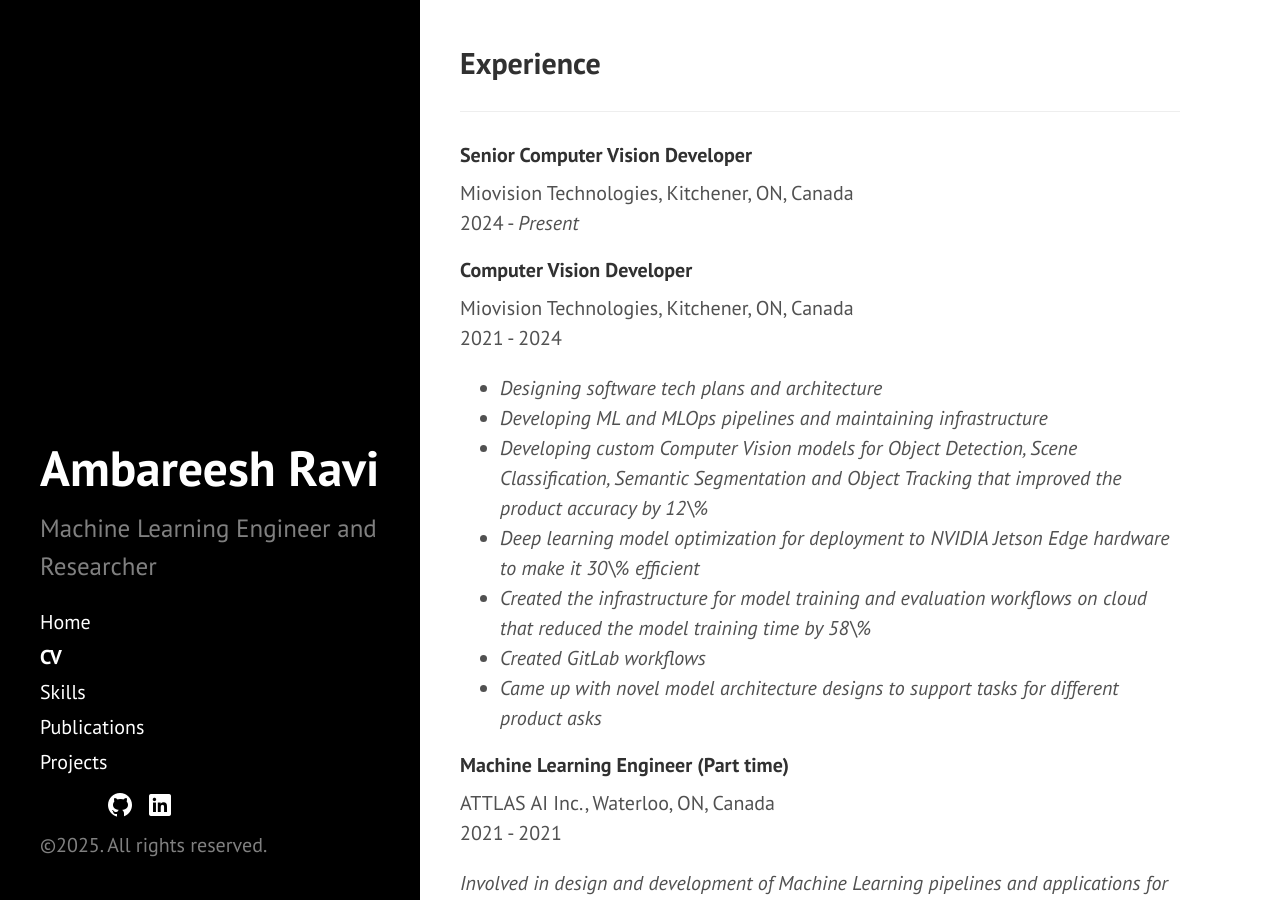
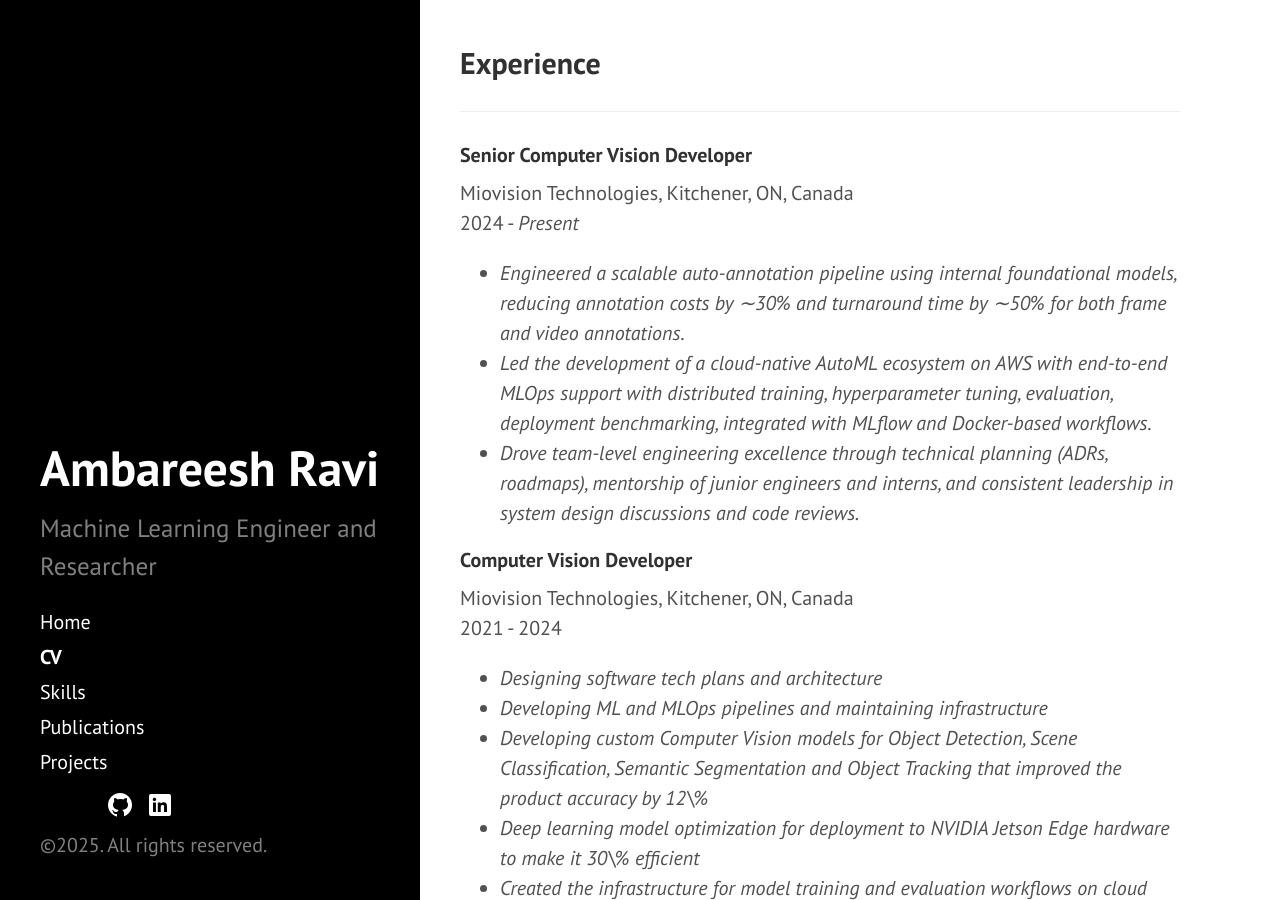
Before and after one commit to ambareeshravi/ambareeshravi.github.io, a Jekyll site: the page built from CV.md, in a window 1280 px wide and 900 px high, scrolled down 336 px. Built offline with Jekyll 4.4.1, drawn with Linux system fonts in a browser that asks for light colours.

Commit message:
Update CV.md

```diff
--- a/CV.md
+++ b/CV.md
@@ -15,6 +15,10 @@ Machine learning, Deep Learning, Computer Vision, Natural Language Processing, D
 #### Senior Computer Vision Developer
 Miovision Technologies, Kitchener, ON, Canada\
 2024 - _Present_
+
+* _Engineered a scalable auto-annotation pipeline using internal foundational models, reducing annotation costs by ∼30% and turnaround time by ∼50% for both frame and video annotations._
+* _Led the development of a cloud-native AutoML ecosystem on AWS with end-to-end MLOps support with distributed training, hyperparameter tuning, evaluation, deployment benchmarking, integrated with MLflow and Docker-based workflows._
+* _Drove team-level engineering excellence through technical planning (ADRs, roadmaps), mentorship of junior engineers and interns, and consistent leadership in system design discussions and code reviews._
 
 #### Computer Vision Developer
 Miovision Technologies, Kitchener, ON, Canada\
```
